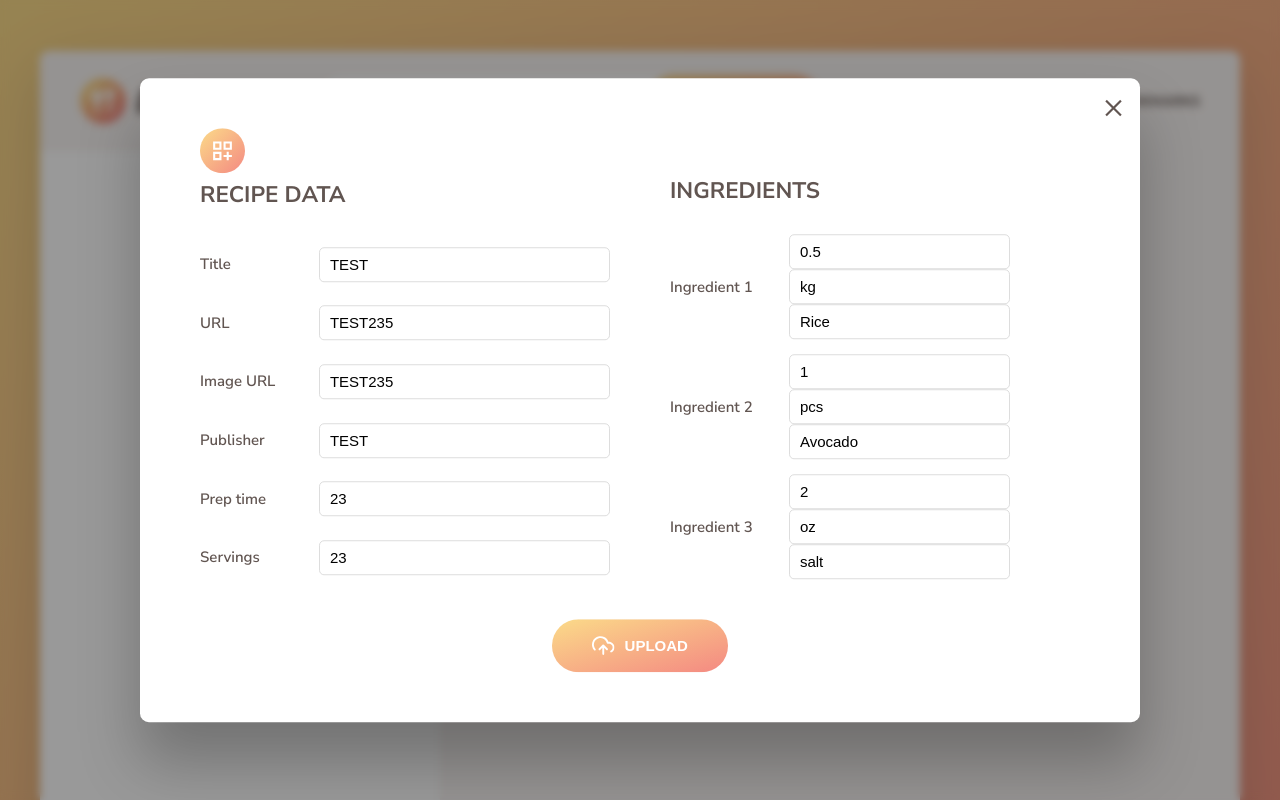
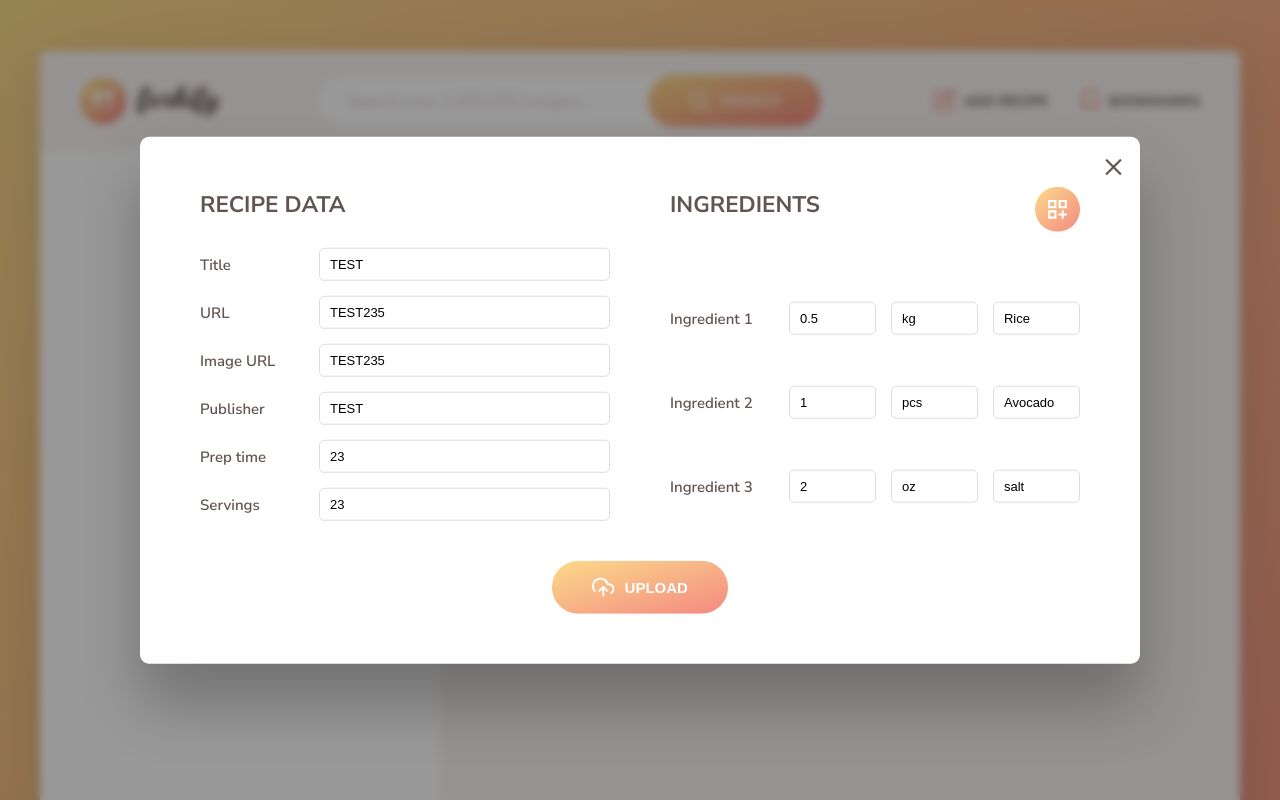
Before and after one commit to tsindiaikinal/forkify, a website built with Parcel: page index.html in a window 1280 px wide. Both pictures are taken after a click on the button "ADD RECIPE". Shown: the top 800 px of the page. Built offline with nearby package versions, Linux system fonts and the light colour scheme.

Commit message:
[scss] added new styles

```diff
--- a/src/sass/_upload.scss
+++ b/src/sass/_upload.scss
@@ -22,6 +22,13 @@
     cursor: pointer;
     border: none;
     background: none;
+  }
+  .add-recipe-field {
+    position: relative;
+    button {
+      position: absolute;
+      right: 0;
+    }
   }
 }
 
@@ -60,7 +67,7 @@
     }
 
     & input {
-      font-size: 1.5rem;
+      font-size: 1.3rem;
       padding: 0.8rem 1rem;
       border: 1px solid #ddd;
       border-radius: 0.5rem;
@@ -75,12 +82,23 @@
         border: 1px solid $color-primary;
         background-color: $color-grey-light-1;
       }
+
+      & button {
+        grid-column: 1 / span 2;
+        justify-self: center;
+        margin-top: 1rem;
+      }
     }
+  }
 
-    & button {
-      grid-column: 1 / span 2;
-      justify-self: center;
-      margin-top: 1rem;
+  &__ingredients-wrapper {
+    display: flex;
+    justify-content: space-between;
+    position: relative;
+    gap: 1.5rem;
+    & input {
+      display: inline-block;
+      width: 30%;
     }
   }
 
@@ -89,11 +107,21 @@
     font-weight: 700;
     text-transform: uppercase;
     margin-bottom: 1rem;
-    grid-column: 1/-1;
+    grid-column: 1 / -1;
+    align-self: flex-start;
   }
 
   &__btn {
     grid-column: 1 / -1;
     justify-self: center;
   }
+  .btn--remove-field {
+    font-family: inherit;
+    color: inherit;
+    position: absolute;
+    top: 0;
+    right: -22px;
+    font-size: 2rem;
+    cursor: pointer;
+  }
 }
```
